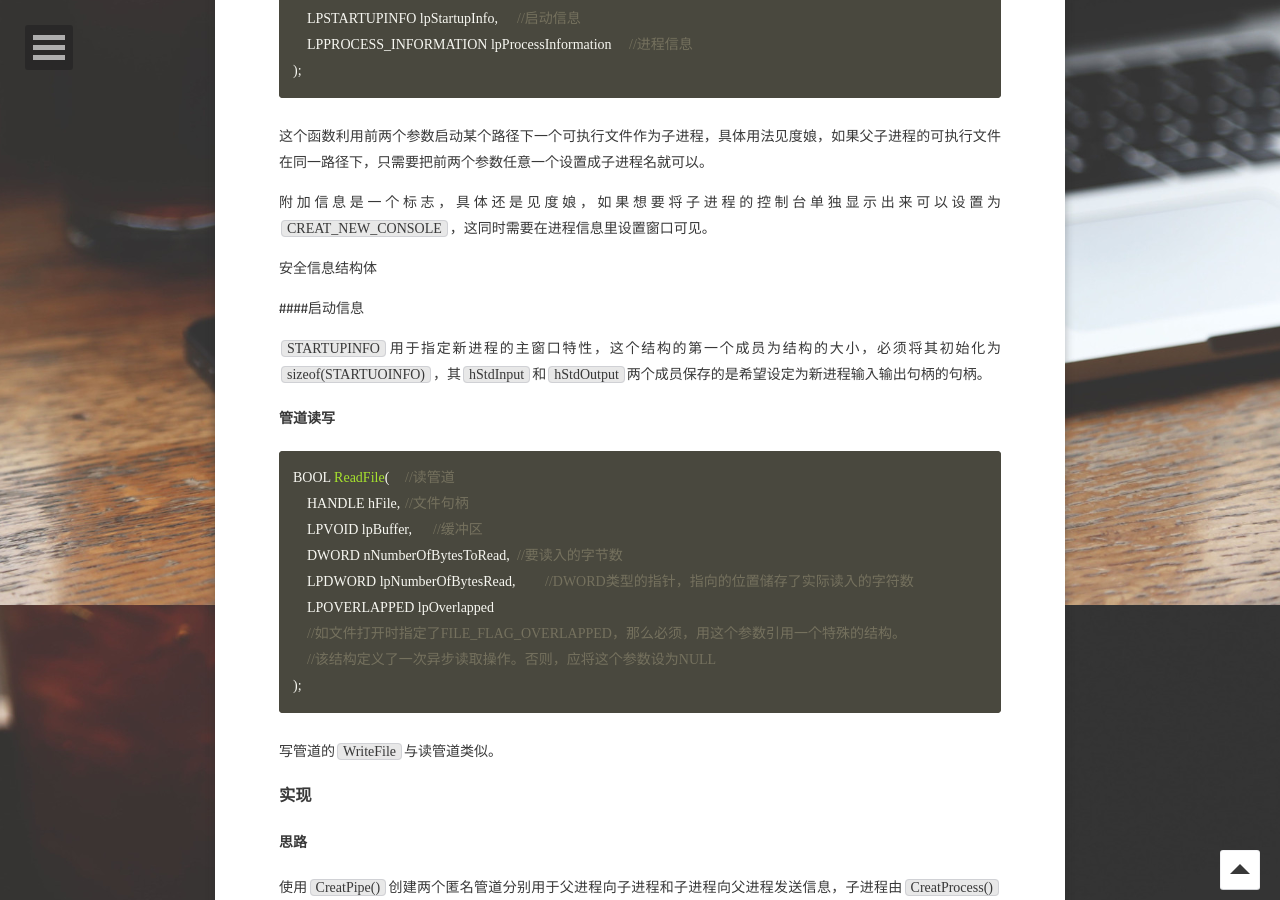
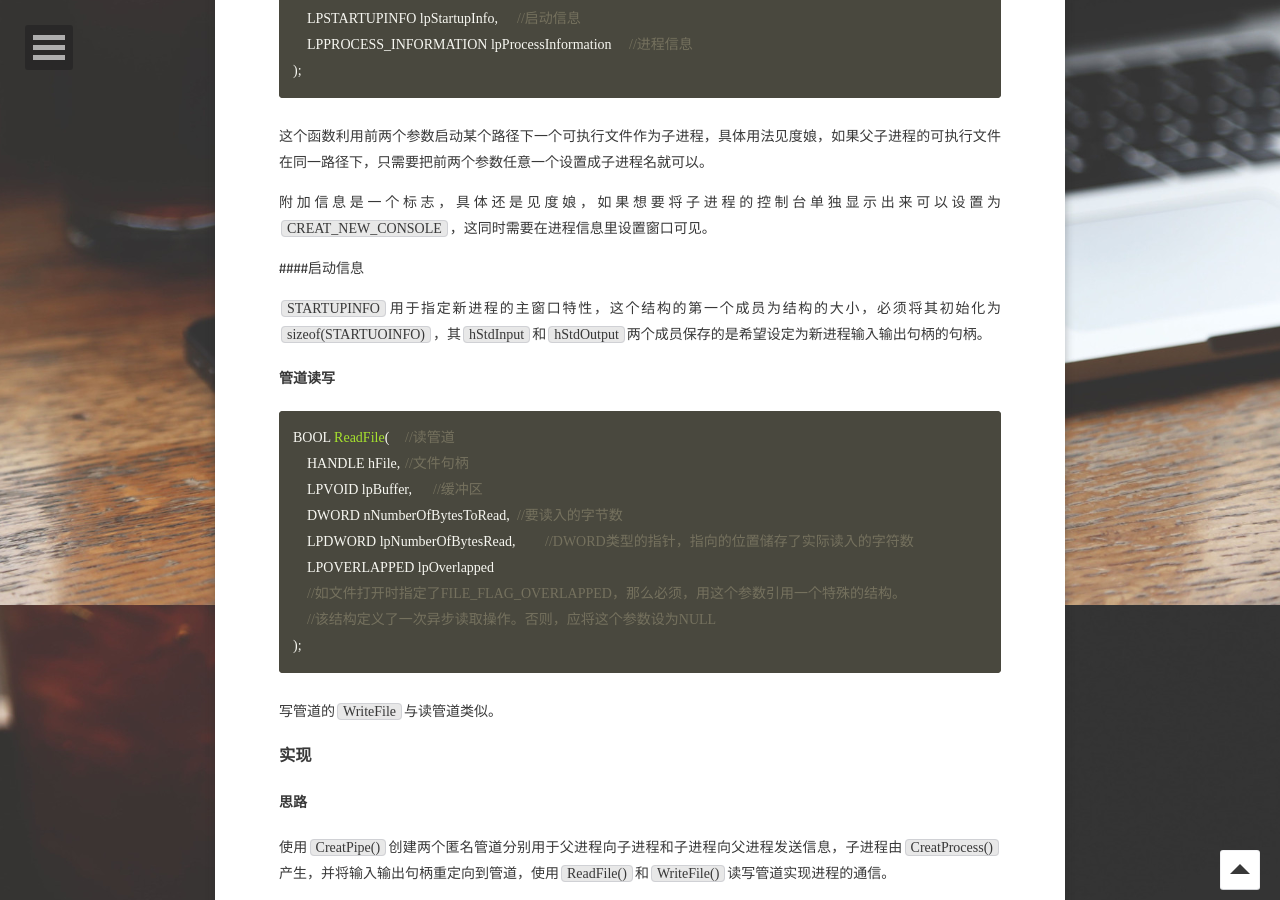
Before and after one commit to dancingline/dancingline.github.io, a Jekyll site: the page built from _posts/2017-11-19-readability-feature-post.md, in a window 1280 px wide and 900 px high, scrolled down 1195 px. Built offline with Jekyll 4.4.1, drawn with Linux system fonts in a browser that asks for light colours; some web fonts are replaced.

Commit message:
something new

```diff
--- a/_posts/2017-11-19-readability-feature-post.md
+++ b/_posts/2017-11-19-readability-feature-post.md
@@ -7,8 +7,6 @@ tags: [Windows, 操作系统]
 feature:
 comments: false
 ---
-
-
 
 #Windows进程通信之匿名管道
 
@@ -53,8 +51,6 @@ BOOL CreateProcess(
 这个函数利用前两个参数启动某个路径下一个可执行文件作为子进程，具体用法见度娘，如果父子进程的可执行文件在同一路径下，只需要把前两个参数任意一个设置成子进程名就可以。
 
 附加信息是一个标志，具体还是见度娘，如果想要将子进程的控制台单独显示出来可以设置为`CREAT_NEW_CONSOLE`，这同时需要在进程信息里设置窗口可见。
-
-安全信息结构体
 
 ####启动信息
 
```
